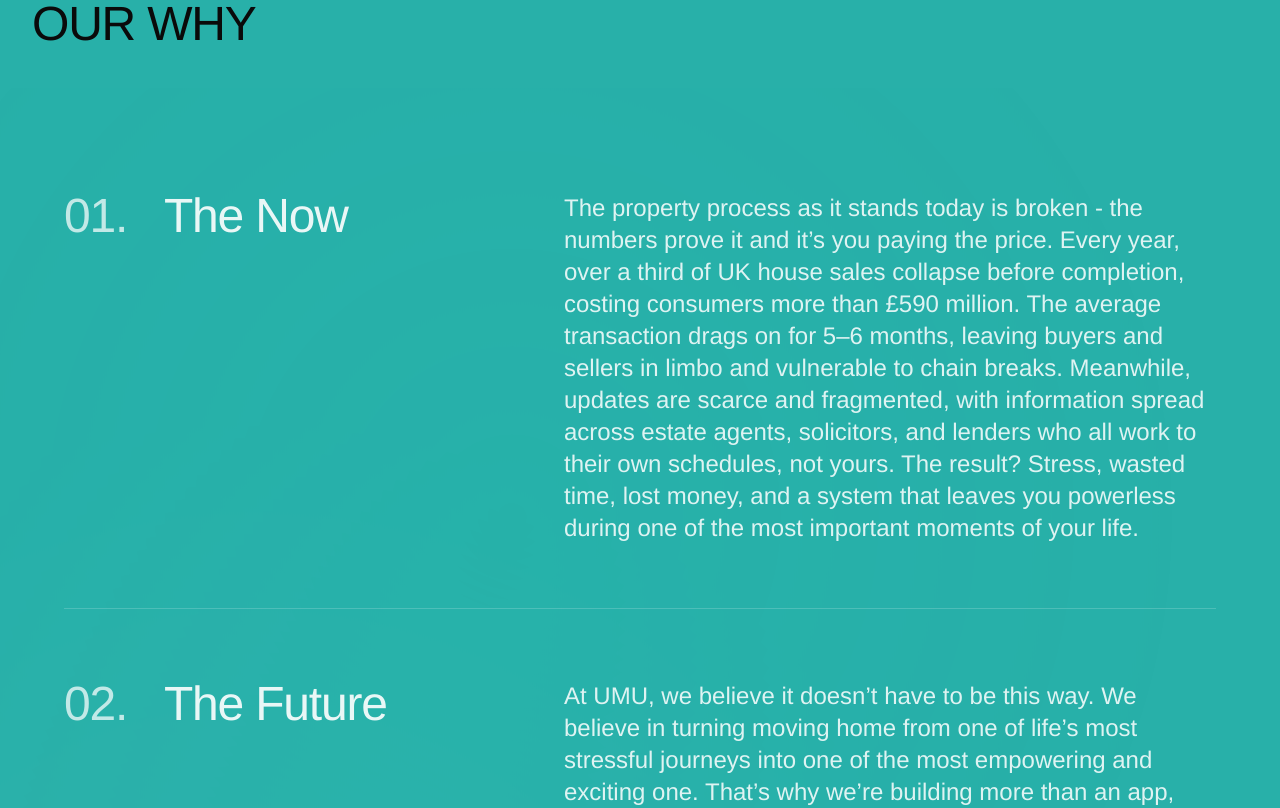
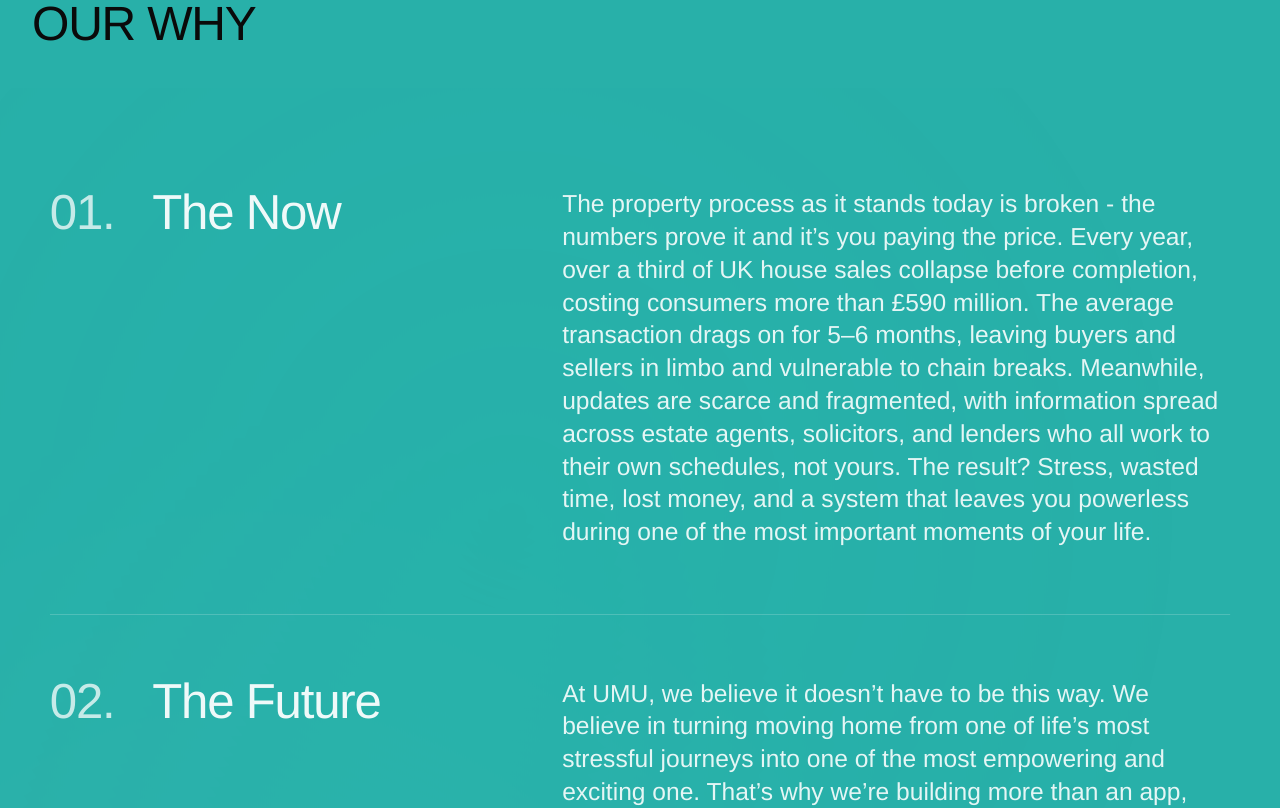
Before and after one commit to DevMysticCode/openproperty_new_website, a React (Vite) app: page /about in a window 1280 px wide. Shown: the part 3180-3988 px from the top of the page. Built offline with nearby package versions, Linux system fonts and the light colour scheme.

Commit message:
About us page, scrolling section updated

```diff
--- a/src/components/AboutUs.tsx
+++ b/src/components/AboutUs.tsx
@@ -34,7 +34,11 @@ export default function AboutUs() {
     offset: ['start end', 'end start'],
   })
   const y = useTransform(scrollYProgress, [0, 1], ['0%', '20%'])
-  const opacity = useTransform(scrollYProgress, [0, 0.5, 1], [0.3, 1, 0.3])
+  const opacity = useTransform(
+    scrollYProgress,
+    [0, 0.3, 0.5, 0.7, 1],
+    [0.2, 0.8, 1, 0.8, 0.2]
+  )
 
   const item1Y = useTransform(scrollYProgress, [0, 1], ['0px', '0px'])
   const item2Y = useTransform(scrollYProgress, [0, 1], ['50px', '-50px'])
@@ -43,83 +47,72 @@ export default function AboutUs() {
   const item5Y = useTransform(scrollYProgress, [0, 1], ['200px', '-200px'])
   const itemYTransforms = [item1Y, item2Y, item3Y, item4Y, item5Y]
 
-  const coreValues = [
-    {
-      title: 'Dedication',
-      description:
-        'Always doing your best so you diligently progress toward your goal.',
-    },
-    {
-      title: 'Long-term orientation',
-      description:
-        'Seeking to optimize with a long-term view, even at the expense of short-term benefits.',
-    },
-    {
-      title: 'Optimism',
-      description:
-        'Believing that with the right work, you can make the future better than the present.',
-    },
-    {
-      title: 'Ownership',
-      description:
-        'Feeling deeply responsible for your work, and constantly asking the question.',
-    },
-    {
-      title: 'Passion',
-      description:
-        'Finding purpose and purpose in doing the work to improve the goal.',
-    },
-    {
-      title: 'Tenacity',
-      description:
-        'Not giving up in the face of obstacles, treating every setback as a learning opportunity to verify after every fall.',
-    },
+  // Add scale transforms for each item
+  const item1Scale = useTransform(
+    scrollYProgress,
+    [0, 0.3, 0.5, 0.7, 1],
+    [0.95, 0.98, 1.05, 0.98, 0.95]
+  )
+  const item2Scale = useTransform(
+    scrollYProgress,
+    [0, 0.3, 0.5, 0.7, 1],
+    [0.95, 0.98, 1.05, 0.98, 0.95]
+  )
+  const item3Scale = useTransform(
+    scrollYProgress,
+    [0, 0.3, 0.5, 0.7, 1],
+    [0.95, 0.98, 1.05, 0.98, 0.95]
+  )
+  const item4Scale = useTransform(
+    scrollYProgress,
+    [0, 0.3, 0.5, 0.7, 1],
+    [0.95, 0.98, 1.05, 0.98, 0.95]
+  )
+  const item5Scale = useTransform(
+    scrollYProgress,
+    [0, 0.3, 0.5, 0.7, 1],
+    [0.95, 0.98, 1.05, 0.98, 0.95]
+  )
+  const itemScaleTransforms = [
+    item1Scale,
+    item2Scale,
+    item3Scale,
+    item4Scale,
+    item5Scale,
   ]
 
-  const values = [
-    {
-      title: 'Accuracy',
-      description:
-        "Telling the truth, and being explicit about what's a fact and what's a hypothesis.",
-    },
-    {
-      title: 'Curiosity',
-      description:
-        'Seeking an understanding of the whats, hows, and whys of the world.',
-    },
-    {
-      title: 'Imagination',
-      description:
-        'Envisioning how things could be, unencumbered by how they currently are.',
-    },
-    {
-      title: 'Logic',
-      description:
-        'Reasoning from first principles, and structuring ideas sharply.',
-    },
-    {
-      title: 'Meritocracy',
-      description:
-        "Assigning responsibilities solely based on people's ability to carry them out, and evaluating ideas regardless of where or whom they came from.",
-    },
-    {
-      title: 'Pragmatism',
-      description:
-        'Optimizing for impact, finding the right scope—and the ideal balance between speed and sophistication—at all times.',
-    },
-    {
-      title: 'Precision',
-      description: 'Identifying and taking care of the details that matter.',
-    },
-    {
-      title: 'Rationality',
-      description: 'Resisting the influence of biases.',
-    },
-    {
-      title: 'Research',
-      description:
-        'Gathering all relevant information, and rigorously testing hypotheses.',
-    },
+  // Add individual opacity transforms for each item
+  const item1Opacity = useTransform(
+    scrollYProgress,
+    [0, 0.3, 0.5, 0.7, 1],
+    [0.3, 0.8, 1, 0.8, 0.3]
+  )
+  const item2Opacity = useTransform(
+    scrollYProgress,
+    [0, 0.3, 0.5, 0.7, 1],
+    [0.3, 0.8, 1, 0.8, 0.3]
+  )
+  const item3Opacity = useTransform(
+    scrollYProgress,
+    [0, 0.3, 0.5, 0.7, 1],
+    [0.3, 0.8, 1, 0.8, 0.3]
+  )
+  const item4Opacity = useTransform(
+    scrollYProgress,
+    [0, 0.3, 0.5, 0.7, 1],
+    [0.3, 0.8, 1, 0.8, 0.3]
+  )
+  const item5Opacity = useTransform(
+    scrollYProgress,
+    [0, 0.3, 0.5, 0.7, 1],
+    [0.3, 0.8, 1, 0.8, 0.3]
+  )
+  const itemOpacityTransforms = [
+    item1Opacity,
+    item2Opacity,
+    item3Opacity,
+    item4Opacity,
+    item5Opacity,
   ]
 
   const whyItems = [
@@ -409,8 +402,8 @@ export default function AboutUs() {
               className="absolute inset-0"
               style={{
                 backgroundImage: `radial-gradient(circle at 20% 50%, rgba(255, 255, 255, 0.3) 0%, transparent 50%),
-                             radial-gradient(circle at 80% 80%, rgba(255, 255, 255, 0.2) 0%, transparent 50%),
-                             radial-gradient(circle at 40% 20%, rgba(0, 230, 214, 0.3) 0%, transparent 40%)`,
+                         radial-gradient(circle at 80% 80%, rgba(255, 255, 255, 0.2) 0%, transparent 50%),
+                         radial-gradient(circle at 40% 20%, rgba(0, 230, 214, 0.3) 0%, transparent 40%)`,
                 backgroundSize: '100% 100%',
               }}
             ></div>
@@ -424,22 +417,23 @@ export default function AboutUs() {
             transition={{ duration: 1.5, ease: [0.23, 1, 0.32, 1] }}
             className="text-start mb-20 max-w-7xl mx-auto"
           >
-            <h1 className="text-3xl sm:text-4xl lg:text-5xl font-light mb-8 tracking-tight leading-tight uppercase ">
+            <h1 className="text-3xl sm:text-4xl lg:text-5xl font-light mb-8 tracking-tight leading-tight uppercase">
               OUR WHY
             </h1>
           </motion.div>
 
-          <motion.div
-            className="max-w-7xl mx-auto px-6 sm:px-8 relative z-10"
-            style={{ opacity }}
-          >
+          <div className="max-w-7xl mx-auto px-6 sm:px-8 relative z-10">
             <div className="space-y-0">
               {whyItems.map((item, index) => (
                 <motion.div
                   key={item.number}
                   initial={{ opacity: 0, x: -100 }}
                   animate={isWhyInView ? { opacity: 1, x: 0 } : {}}
-                  style={{ y: itemYTransforms[index] }}
+                  style={{
+                    y: itemYTransforms[index],
+                    scale: itemScaleTransforms[index],
+                    opacity: itemOpacityTransforms[index],
+                  }}
                   transition={{
                     duration: 1.2,
                     delay: index * 0.3,
@@ -494,7 +488,7 @@ export default function AboutUs() {
                 </motion.div>
               ))}
             </div>
-          </motion.div>
+          </div>
         </section>
 
         {/* Our Why Section */}
```
